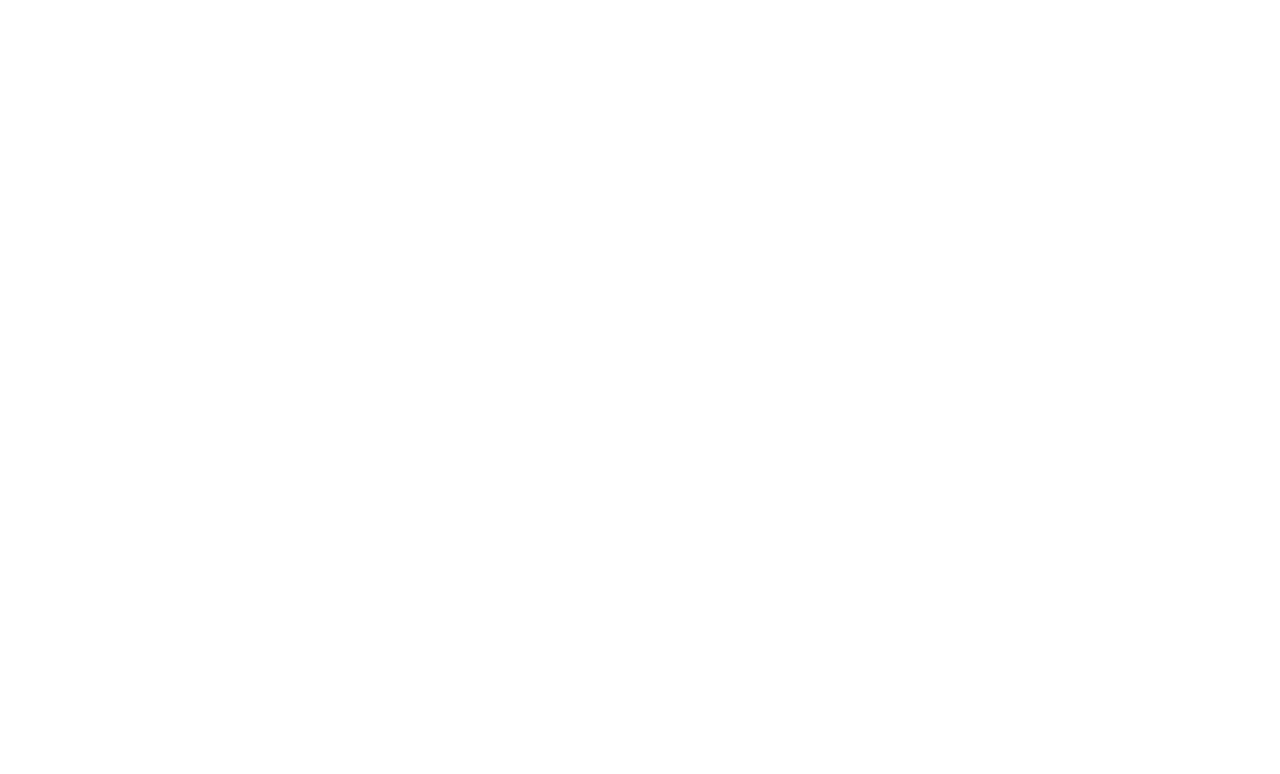
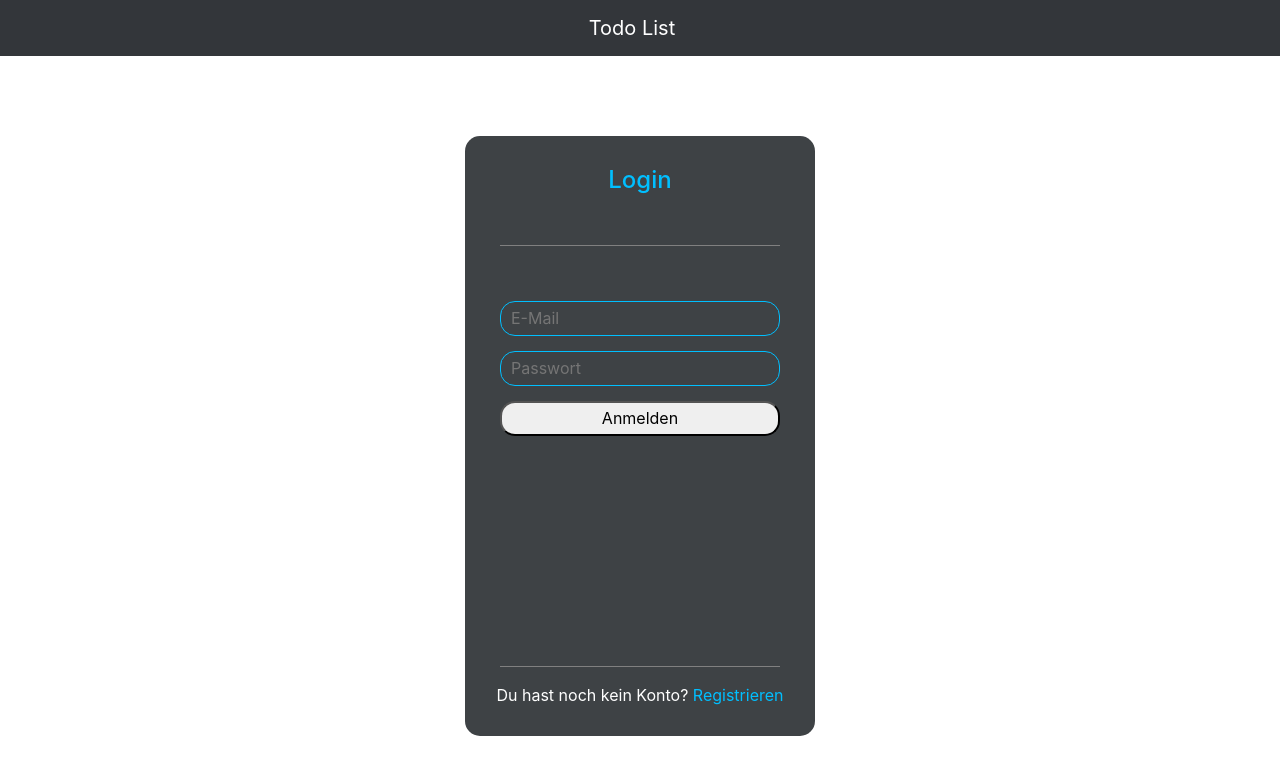
Before and after one commit to karuso7/Todo-Application, a website: page Client/html/login.html in a window 1280 px wide. Drawn offline with nearby package versions, Linux system fonts and the light colour scheme.

Commit message:
Design für den Login fertiggestellt

```diff
--- a/Client/css/registerpageStyle.css
+++ b/Client/css/register_login_style.css
@@ -65,7 +65,7 @@
     width: 290px;
 }
 
-#registrationButton:Hover {
+button:Hover {
     background-color: deepskyblue;
     border: 1px solid deepskyblue;
 }
@@ -74,6 +74,10 @@
     margin-top: 65px;
 }
 
+#toRegistrationFooter{
+    margin-top: 230px;
+}
+
 #registrationContainer a {
     text-decoration: none;
     color: deepskyblue;
--- a/Client/html/login.html
+++ b/Client/html/login.html
@@ -3,8 +3,55 @@
 <head>
     <meta charset="UTF-8">
     <title>Login</title>
+    <meta name="viewport" content="width=device-width, initial-scale=1, shrink-to-fit=no">
+
+    <!-- Import frameworks -->
+    <link rel="stylesheet" href="../node_modules/@fortawesome/fontawesome-free/css/all.css">
+    <script type="application/javascript" src="../node_modules/jquery/dist/jquery.slim.min.js"></script>
+    <script type="application/javascript" src="../node_modules/popper.js/dist/umd/popper.min.js"></script>
+    <script type="application/javascript" src="../node_modules/bootstrap/dist/js/bootstrap.min.js"></script>
+    <link rel="stylesheet" href="../node_modules/bootstrap/dist/css/bootstrap.min.css">
+
+    <!-- Import custom css file -->
+    <link rel="stylesheet" href="../css/register_login_style.css">
+
 </head>
+
 <body>
+<header class="sticky-top">
+    <nav class="navbar navbar-expand-md navbar-dark  transparent-navbar">
+        <ul class="navbar-nav">
+            <li class="nav-item">
+                <a class="navbar-brand" href="#">Todo List</a>
+            </li>
+        </ul>
+    </nav>
+</header>
+
+<main>
+    <section id="registrationSection">
+        <div id="registrationContainer">
+            <div id="registrationHeader">
+                <h4 id="registrationHeadline">Login</h4>
+
+                <hr>
+            </div>
+
+            <div id="registrationBody">
+                <input id="emailInput" class="inputFields" type="text" placeholder="E-Mail">
+                <input id="passwordInput" class="inputFields" type="password" placeholder="Passwort"><br>
+                <button id="loginButton">Anmelden</button>
+            </div>
+
+            <div id="toRegistrationFooter">
+                <hr>
+                <p>Du hast noch kein Konto? <a href="../index.html"> Registrieren</a></p>
+            </div>
+        </div>
+
+
+    </section>
+</main>
 
 </body>
 </html>
```
Also changed, not shown: Client/index.html (+1 -1 lines). Lines whose indentation alone changed are shown as unchanged.
